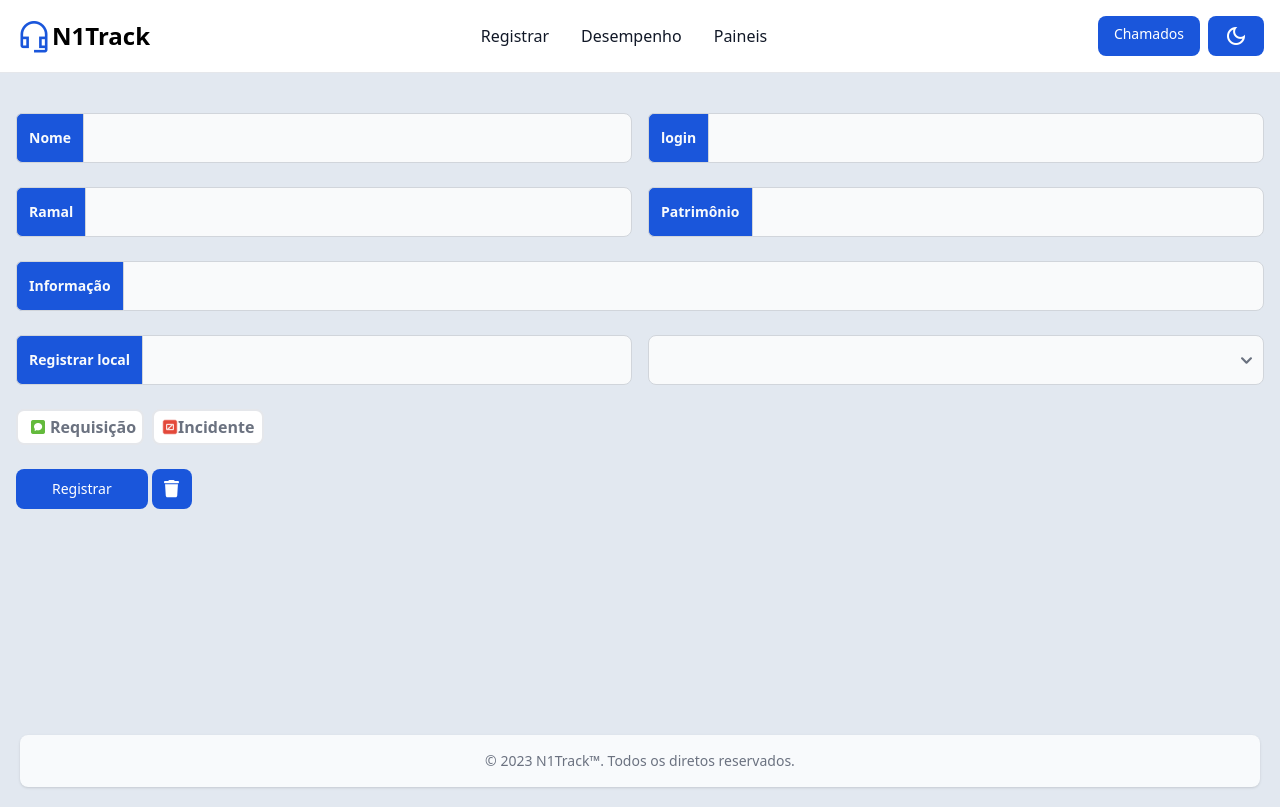
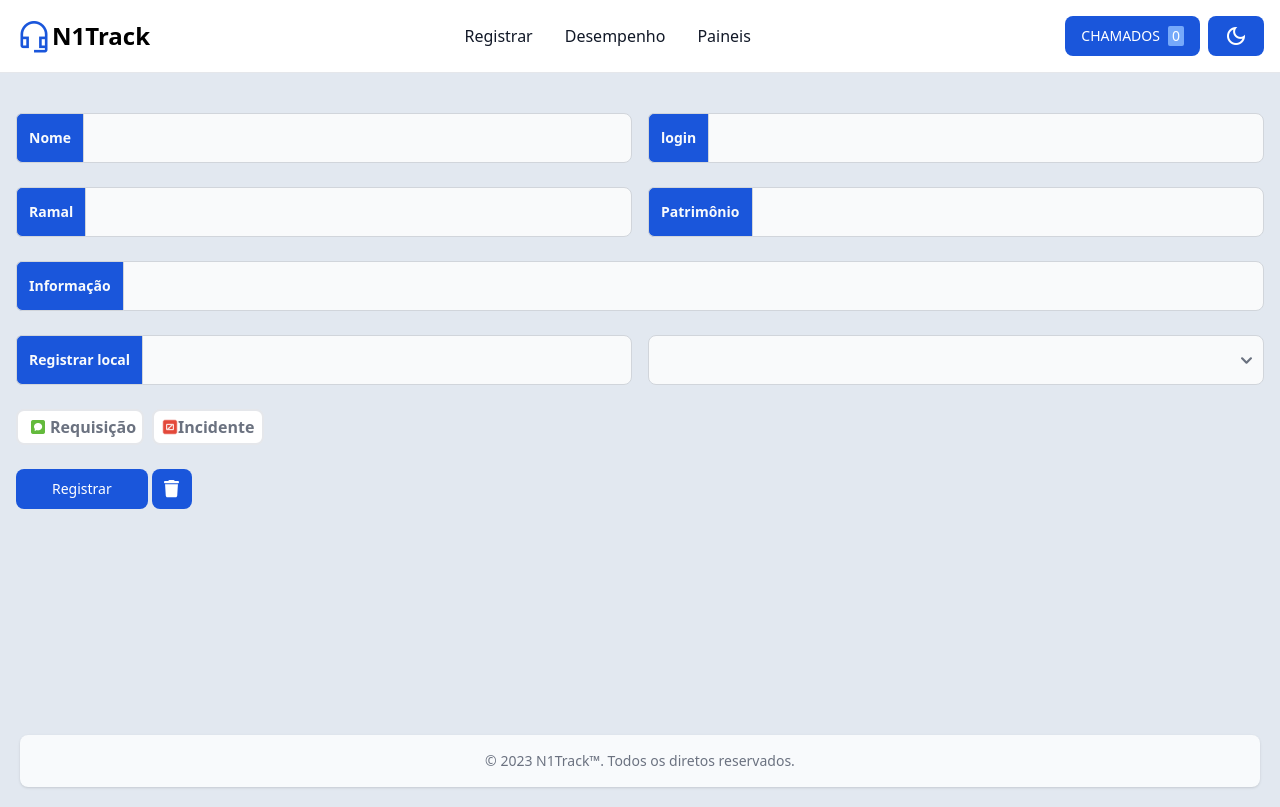
Before and after one commit to Rhuan-Guilherme/RegistoDeChamados-N1, a Vue app: page / in a window 1280 px wide. Built offline with nearby package versions, Linux system fonts and the light colour scheme.

Commit message:
:art: att rapida

```diff
--- a/src/components/layout/AreaCards.vue
+++ b/src/components/layout/AreaCards.vue
@@ -46,9 +46,6 @@ function doneModal() {
       class="w-full h-auto p-4  bg-slate-300 dark:bg-gray-900 dark:text-white flex flex-row-reverse flex-wrap-reverse items-center justify-center gap-4"
     >
 
-      <div class="absolute inline-flex items-center justify-center w-auto h-6 px-2 font-bold text-gray-500 dark:text-gray-400 bg-blue rounded-t -top-6 -right-0 bg-slate-300 dark:bg-gray-900">
-         <span class="animate-pulse">{{ chamados.register.length }}</span>
-      </div>
 
       <div
         :class="{ concluido: chamado.concluido }"
--- a/src/components/layout/TheNavbar.vue
+++ b/src/components/layout/TheNavbar.vue
@@ -19,7 +19,13 @@ const toggleDark = useToggle(isDark)
 
                 <div class="flex gap-2">
                     <RouterLink to="/chamados"
-                        class="text-white bg-blue-700 hover:bg-blue-800 font-medium rounded-lg text-sm px-4 py-2 text-center mr-3 md:mr-0 dark:bg-blue-600 dark:hover:bg-blue-700">Chamados
+                        class="text-white bg-blue-700 hover:bg-blue-800 font-medium rounded-lg text-sm px-4 flex items-center text-center mr-3 md:mr-0 dark:bg-blue-600 dark:hover:bg-blue-700">
+                        <div class="flex gap-2">
+                            <div class="leading-4.5">CHAMADOS</div>
+                            <div class="bg-blue-400 px-1 rounded-sm">
+                                {{ chamados.register.length  }}
+                            </div>
+                        </div>
                     </RouterLink>
                     <button @click="toggleDark()" type="button"
                         class="hidden md:flex justify-center items-center text-white bg-blue-700 hover:bg-blue-800  focus:ring-blue-300 font-medium rounded-lg text-sm px-4 py-2 text-center mr-3 md:mr-0 dark:bg-blue-600 dark:hover:bg-blue-700 dark:focus:ring-blue-800">
--- a/src/views/ChamadosView.vue
+++ b/src/views/ChamadosView.vue
@@ -42,7 +42,7 @@ function doneModal() {
 
 <template>
     <div class="">
-        <form class="px-24 py-3">
+        <form class="px-28 py-5">
             <label for="default-search" class="mb-2 text-sm font-medium text-gray-900 sr-only dark:text-white">Search</label>
             <div class="relative">
                 <div class="absolute inset-y-0 left-0 flex items-center pl-3 pointer-events-none">
```
Also changed, not shown: src/stores/registros.js (line endings or trailing spaces).
